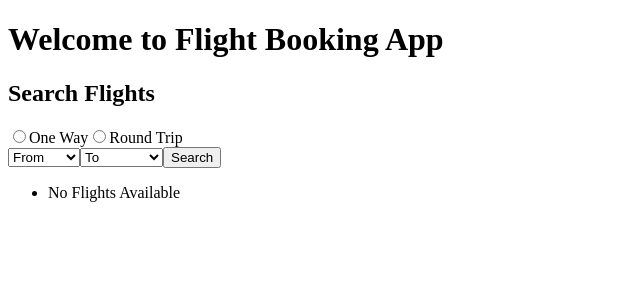
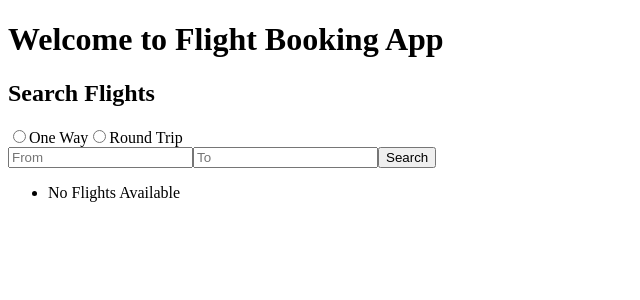
Before and after one commit to acciojob/phoenix-airlines-sowndarya1208-pixel, a React app: page / in a window 1280 px wide. Shown: the top 300 px of the page, without its empty margins (0-640 px from the left). Built offline with nearby package versions, Linux system fonts and the light colour scheme.

Commit message:
Refactor FlightSearch component for flight search logic

```diff
--- a/src/components/FlightSearch.js
+++ b/src/components/FlightSearch.js
@@ -4,6 +4,13 @@ const FlightSearch = ({ goBooking }) => {
 
   const [from, setFrom] = useState("");
   const [to, setTo] = useState("");
+
+  const searchFlight = () => {
+    if (from && to) {
+      return true;
+    }
+    return false;
+  };
 
   return (
     <div>
@@ -20,29 +27,30 @@ const FlightSearch = ({ goBooking }) => {
         Round Trip
       </label>
 
-      <div>
+      <br/>
 
-        <select onChange={(e) => setFrom(e.target.value)}>
-          <option value="">From</option>
-          <option>Delhi</option>
-          <option>Chennai</option>
-        </select>
+      <input
+        type="text"
+        placeholder="From"
+        onChange={(e) => setFrom(e.target.value)}
+      />
 
-        <select onChange={(e) => setTo(e.target.value)}>
-          <option value="">To</option>
-          <option>Mumbai</option>
-          <option>Bangalore</option>
-        </select>
+      <input
+        type="text"
+        placeholder="To"
+        onChange={(e) => setTo(e.target.value)}
+      />
 
-        <button>Search</button>
-
-      </div>
+      <button onClick={searchFlight}>Search</button>
 
       <ul>
         {from && to ? (
           <li>
             {from} → {to}
-            <button className="book-flight" onClick={goBooking}>
+            <button
+              className="book-flight"
+              onClick={() => goBooking({ from, to })}
+            >
               Book
             </button>
           </li>
```
